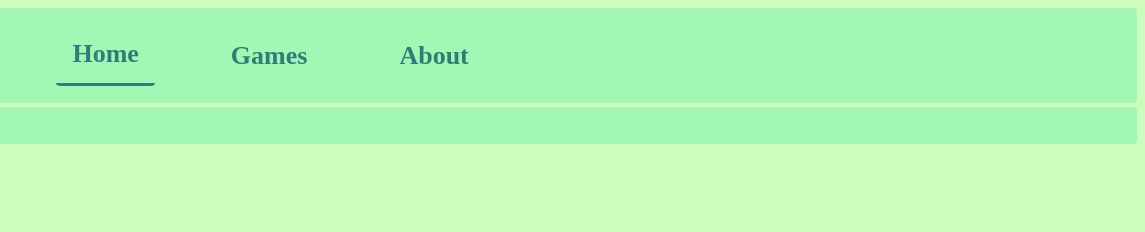
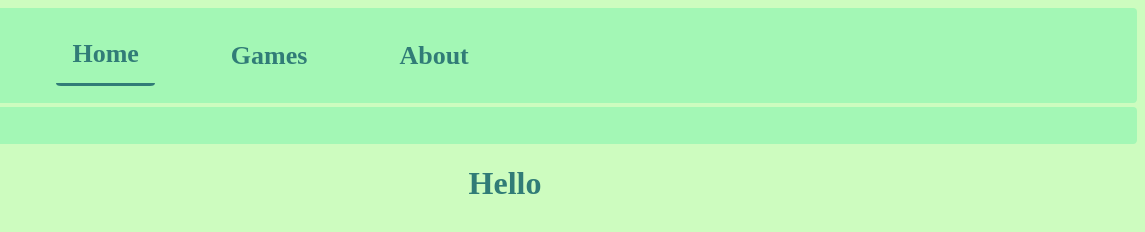
Before and after one commit to DoxStudios/site, a plain HTML site: page index.html in a window 1280 px wide. Shown: the full height of the page, 135-1280 px from the left. Drawn offline with nearby package versions, Linux system fonts and the light colour scheme.

Commit message:
hello home

```diff
--- a/index.html
+++ b/index.html
@@ -26,6 +26,8 @@
     </li>
   </ul>
 
+  <h1 class="center">Hello</h1>
+
   <script src="script.js"></script>
   <script type="module" src="https://unpkg.com/ionicons@7.1.0/dist/ionicons/ionicons.esm.js"></script>
   <script nomodule src="https://unpkg.com/ionicons@7.1.0/dist/ionicons/ionicons.js"></script>
--- a/style.css
+++ b/style.css
@@ -72,6 +72,10 @@ html {
   text-decoration: none;
 }
 
+.center {
+  text-align: center;
+}
+
 #dox {
   display: block;
 }
```
